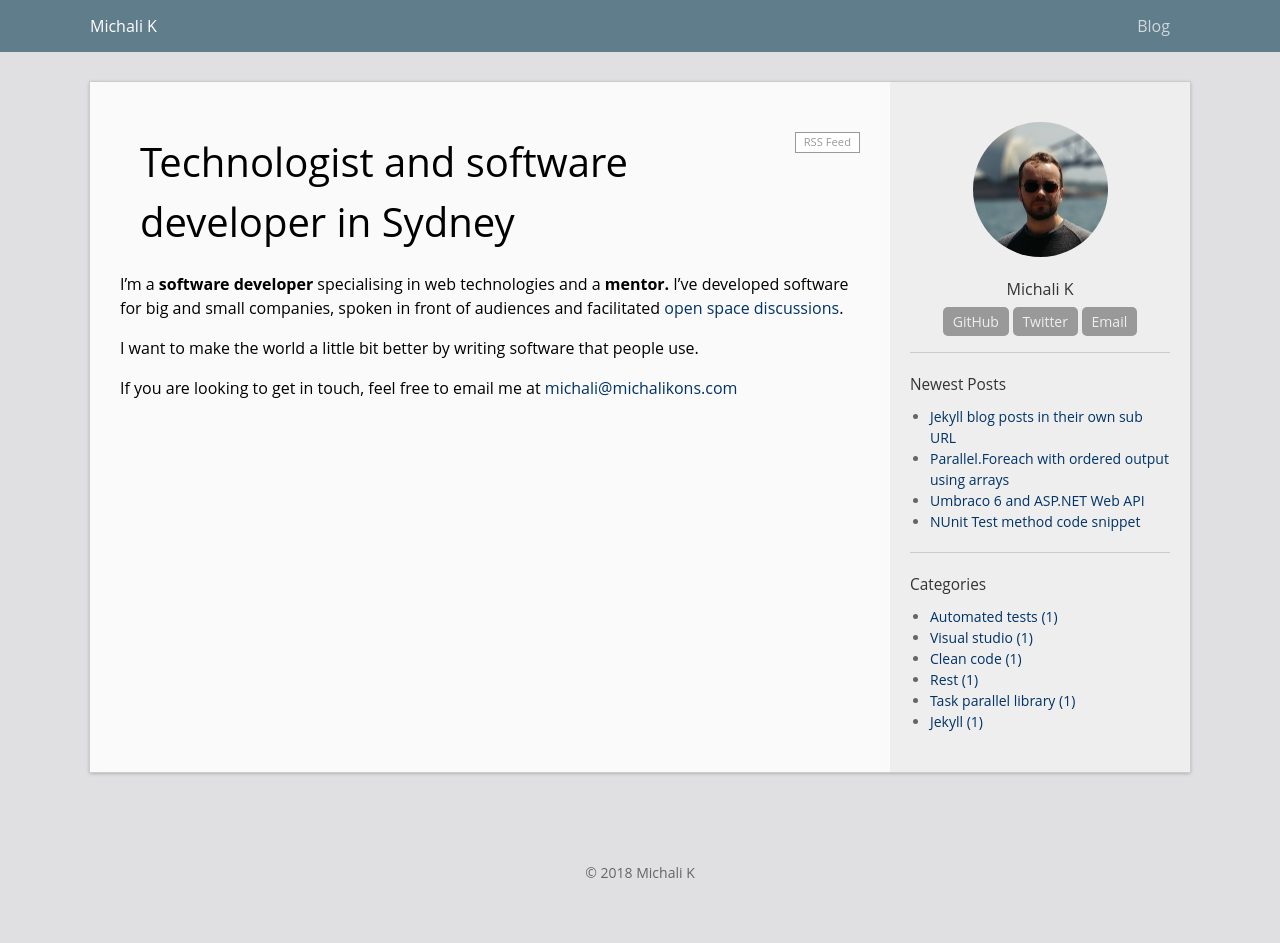
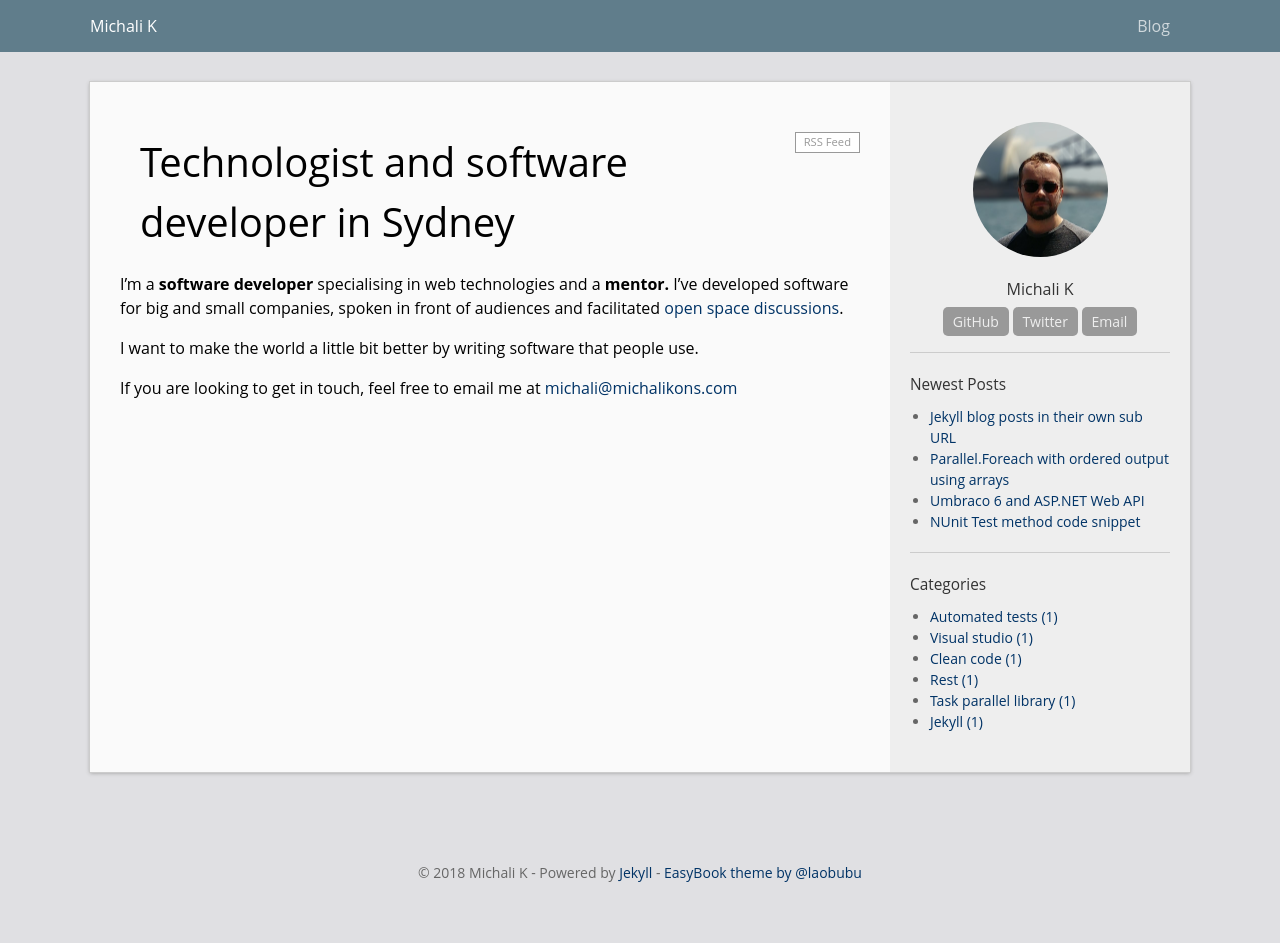
Before and after one commit to michali/blog, a Jekyll site: the page built from index.html, in a window 1280 px wide. Built offline with Jekyll 4.4.1, drawn with Linux system fonts in a browser that asks for light colours.

Commit message:
License and credit

```diff
--- a/_includes/footer.html
+++ b/_includes/footer.html
@@ -1,6 +1,6 @@
 <footer class="footer">
 <div class="wrapper">
-&copy; {{ 'now' | date: "%Y" }} {{ site.author }}
+&copy; {{ 'now' | date: "%Y" }} {{ site.author }} - Powered by <a href="https://jekyllrb.com"/>Jekyll</a> - <a href="https://github.com/laobubu/jekyll-theme-EasyBook/">EasyBook theme by @laobubu</a>
 </div>
 </footer>
 
```
Also changed, not shown: _layouts/LICENSE (added).
